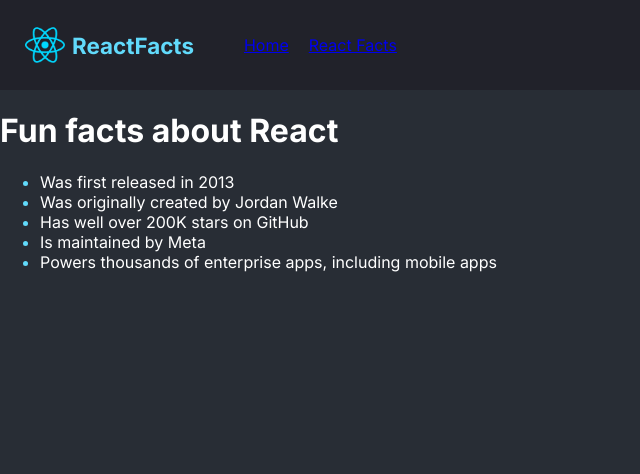
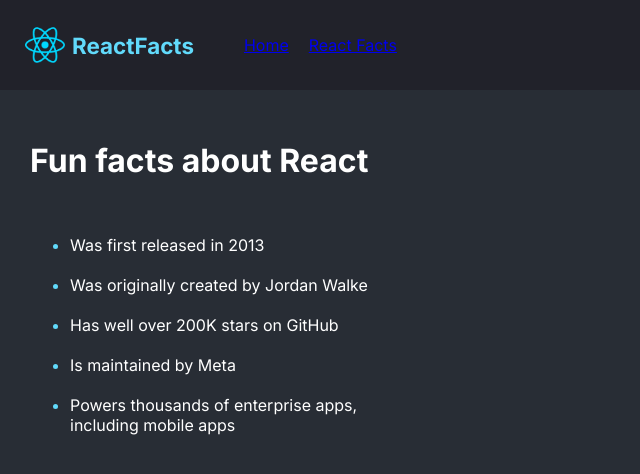
Before and after one commit to surya-441/first-react, a React (Vite) app: page /reactfacts in a window 1280 px wide. Shown: the top 474 px of the page, without its empty margins (0-640 px from the left). Built offline with nearby package versions, Linux system fonts and the light colour scheme.

Commit message:
modified styles

```diff
--- a/src/componenets/ReactFactsMain.css
+++ b/src/componenets/ReactFactsMain.css
@@ -1,6 +1,7 @@
 .react-facts-main {
     color: white;
     font-family: Inter, sans-serif;
+    padding: 30px 30px;
 }
 
 .main-h1 {
@@ -10,8 +11,14 @@
 .main-ul {
     font-weight: 400;
     size: 16px;
+    max-width: 400px;
+    margin-top: 45px;
 }
 
+.main-ul > li {
+    padding-block: 10px;
+    line-height: 20px;
+}
 .main-ul > li::marker {
     color: #61DAFB
 }
```
